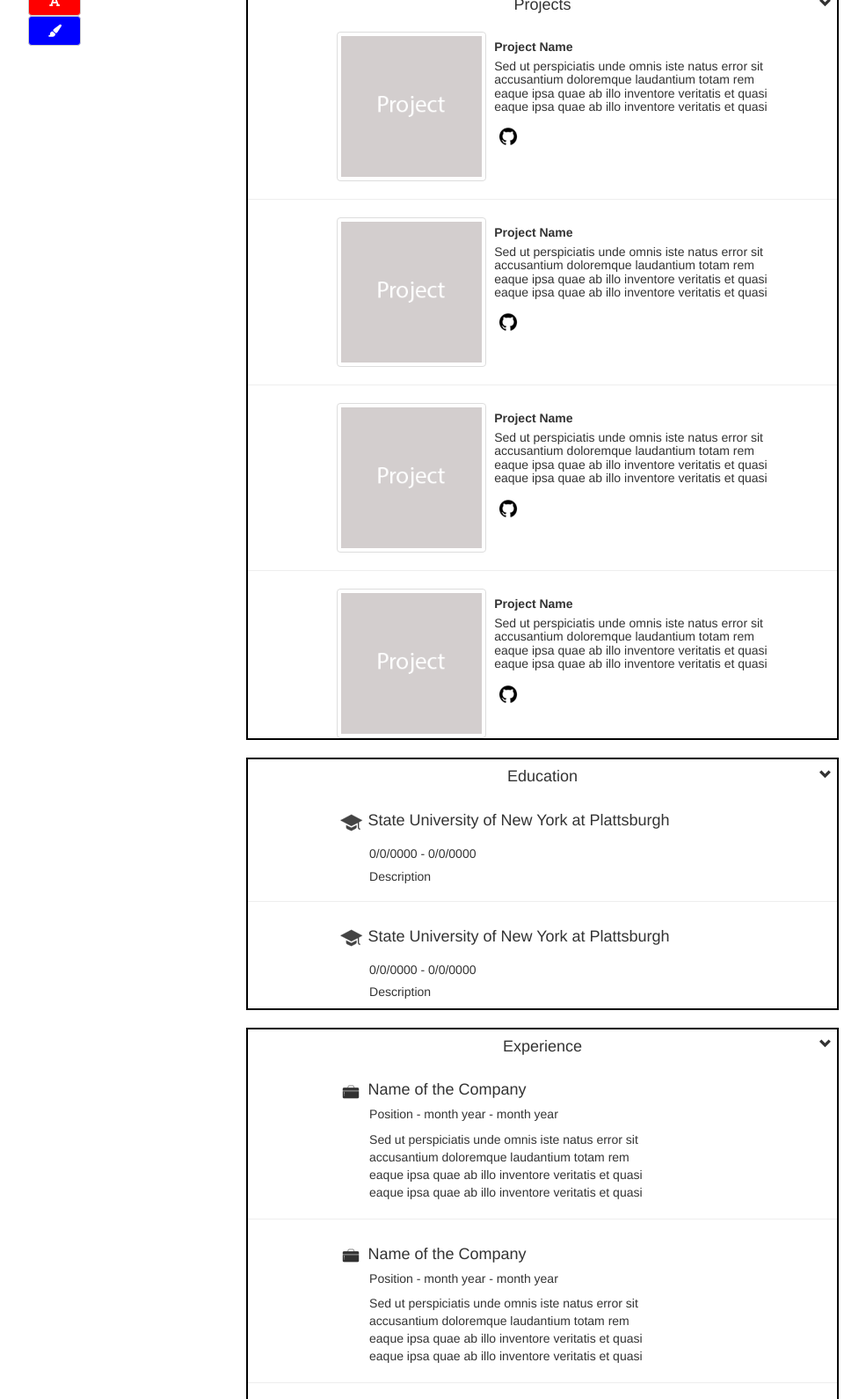
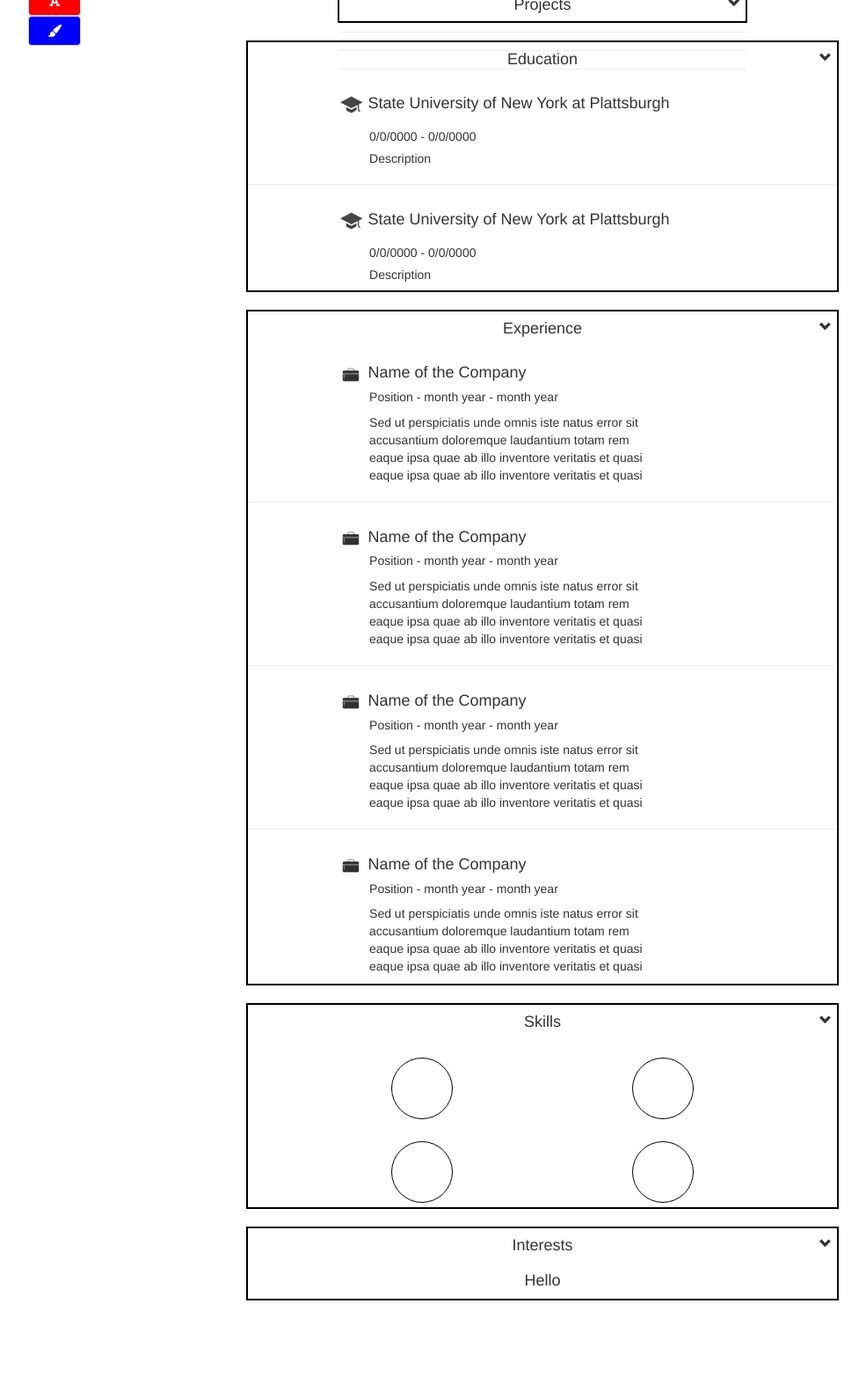
Before and after one commit to asing012/portfolioWebsite, a plain HTML site: page index.html in a window 1280 px wide. Shown: the part 373-1963 px from the top of the page at 88% size, without its empty margins (23-1008 px from the left). After the commit the page ends 1851 px from the top, so only its background shows below. Drawn offline with nearby package versions, Linux system fonts and the light colour scheme.

Commit message:
Javascript Issue

```diff
--- a/css/style.css
+++ b/css/style.css
@@ -53,7 +53,7 @@ expandDiv{
 }
 .sections{
 	border:2px solid black;
-	height:auto;
+	height:42px;
 	width:45%;
 }
 .testSections{
@@ -63,6 +63,12 @@ expandDiv{
 }
 .content{
     float:left;
+}
+.new{
+    display:none;
+}
+.old{
+    display: block;
 }
 /*Projects Section*/
 .projectsContent{
@@ -111,14 +117,44 @@ expandDiv{
     margin-left: 8%;
     margin-top: 0px;
 }
-/*END of Skills Section*/
+/*END of Expereince Section*/
 
-/*Experience Section*/
+/*Skill Section*/
 .skillsContent{
     margin-left: 15%;
     margin-right: 15%;
     margin-top: 3%;
 }
+#circle{
+    border-radius: 40px;
+    display: inline-block;
+    border: 1px solid black;
+    width:70px;
+    height:70px;
+    transition: all 1s;
+}
+#circle:hover{
+    background-color: orange;
+}
+/*END of Skill Section*/
+
+/*Interests Section*/
+.interestsContent{
+    margin-left: 15%;
+    margin-right: 15%;
+    margin-top: 3%;
+}
+
+/*END of Interests Section*/
+
+/*@keyframes demo{
+    0%   {background-color: red;}
+    25%  {background-color: yellow;}
+    50%  {background-color: blue;}
+    100% {background-color: green;}
+}
+*/
+
 /*END of Skills Section*/
 
 /* Keyframes */
--- a/index.html
+++ b/index.html
@@ -47,10 +47,11 @@
             </div>
 
             <div class="col-sm-10" >
-                <div id="projects_section" class="center-block testSections">
+                <div id="projects_section" class="center-block sections">
                     <h4>Projects</h4>
-                    <button onclick="func1(this)" class="icon_button glyphicon glyphicon-chevron-down"></button>
-                    <div class="projectsContent" id='projectOne'>
+                    <button onclick="expandDiv(this)" class="icon_button glyphicon glyphicon-chevron-down"></button>
+                    <div>
+                        <div class="projectsContent new" id='project1'>
                             <img src="images/projImage.png" class="img-thumbnail" width="170" height="170">
                             <h5><strong>Project Name</strong>
                                 <p>Sed ut perspiciatis unde omnis iste natus error sit<br>accusantium doloremque laudantium totam rem<br>eaque ipsa quae ab illo inventore veritatis et quasi<br>eaque ipsa quae ab illo inventore veritatis et quasi</p>
@@ -58,7 +59,7 @@
                             </h5>
                         </div>
                         <hr>
-                    <div class="projectsContent" id='projectTwo'>
+                        <div class="projectsContent new" id='project2'>
                             <img src="images/projImage.png" class="img-thumbnail" width="170" height="170">
                             <h5><strong>Project Name</strong>
                                 <p>Sed ut perspiciatis unde omnis iste natus error sit<br>accusantium doloremque laudantium totam rem<br>eaque ipsa quae ab illo inventore veritatis et quasi<br>eaque ipsa quae ab illo inventore veritatis et quasi</p>
@@ -66,7 +67,7 @@
                             </h5>
                         </div>
                         <hr>
-                    <div class="projectsContent" id='projectThree'>
+                        <div class="projectsContent new" id='project3'>
                             <img src="images/projImage.png" class="img-thumbnail" width="170" height="170">
                             <h5><strong>Project Name</strong>
                                 <p>Sed ut perspiciatis unde omnis iste natus error sit<br>accusantium doloremque laudantium totam rem<br>eaque ipsa quae ab illo inventore veritatis et quasi<br>eaque ipsa quae ab illo inventore veritatis et quasi</p>
@@ -74,12 +75,13 @@
                             </h5>
                         </div>
                         <hr>
-                    <div class="projectsContent" id='projectFour'>
+                        <div class="projectsContent new" id='project4'>
                             <img src="images/projImage.png" class="img-thumbnail" width="170" height="170">
                             <h5><strong>Project Name</strong>
                                 <p>Sed ut perspiciatis unde omnis iste natus error sit<br>accusantium doloremque laudantium totam rem<br>eaque ipsa quae ab illo inventore veritatis et quasi<br>eaque ipsa quae ab illo inventore veritatis et quasi</p>
                                 <a style="decoration: none;" href="#"><img src="images/git.png" width="32" height="32"></a>
                             </h5>
+                        </div>
                     </div>
                 </div>
                 <br>
@@ -137,29 +139,55 @@
                 <div id="skills_section" class="center-block testSections">
                     <h4>Skills</h4>
                     <button onclick="func1(this)" class="icon_button glyphicon glyphicon-chevron-down"></button>
-                    <div id="circle1" class="skillsContent">
-                        <svg height="100" width="100">
-  <circle cx="50" cy="50" r="40" stroke="" stroke-width="" fill="grey" />
-</svg>
+                    <div style="text-align: center;" id="circleContainer">
+                        <div class="skillsContent" id="circle">
+                        </div>
+                        <div class="skillsContent" id="circle">
+                        </div>
+                        <div class="skillsContent" id="circle">
+                        </div>
+                        <div class="skillsContent" id="circle">
+                        </div>
                     </div>
                 </div>
                 <br>
 
-                <div id="interests_section" class="center-block sections">
+                <div id="interests_section" class="center-block testSections">
                     <h4>Interests</h4>
                     <button onclick="func1(this)" class="icon_button glyphicon glyphicon-chevron-down"></button>
+                    <div class="interestsContent">
+                        <h4>Hello</h4>
+                    </div>
                 </div>
             </div>
         </div>
     </div>
     <script>
+        //for (var i = 1; i < 5; i++){
+          //  document.querySelector('#' + 'project' + i).style.display = 'none';
+        //}
+        //document.getElementById('projectOne').style.display = 'none';
+
+        function expandDiv(item){
+            item = item.closest("div");
+            name = item.id;
+            divHeight = window.getComputedStyle(document.getElementById(name)).height;
+            console.log(name);
+            document.querySelector("#" + name).classList.toggle('testSections');
+            var h = document.querySelector('#' + name).children();
+            console.log(h);
+            document.querySelector('#' + name).classList.remove('new');
+            document.querySelector("#" + name).classList.toggle('old');
+            //document.querySelector('#' + name).classList.remove('new');
+
+        }
+
+
 
         function func1(item){
             item = item.closest("div");
             name = item.id;
             divHeight = window.getComputedStyle(document.getElementById(name)).height;
-
-
         }
 
         function func2(){
```
Also changed, not shown: 2 other files. Lines whose indentation alone changed are shown as unchanged.
